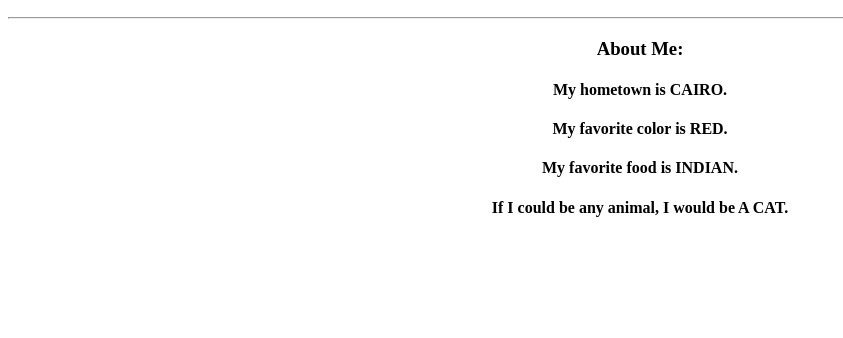
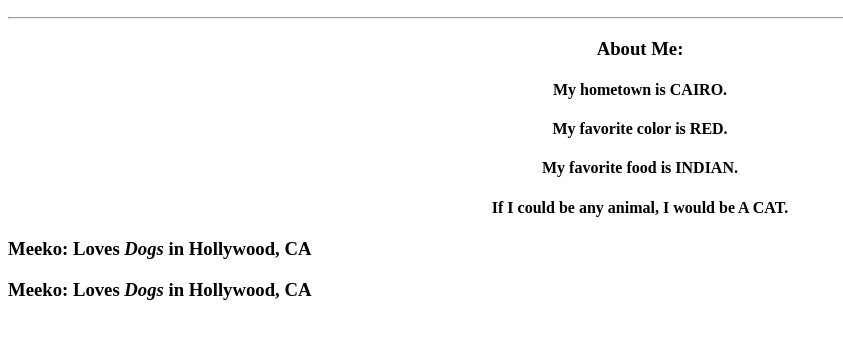
Before and after one commit to MeekoG88/my-profile, a plain HTML site: page index.html in a window 1280 px wide. Shown: the part 110-448 px from the top of the page, without its empty margins (0-843 px from the left). Drawn offline with Linux system fonts and the light colour scheme.

Commit message:
attemting to do it right in index.html

```diff
--- a/index.html
+++ b/index.html
@@ -16,5 +16,12 @@
 					<h4>My favorite food is INDIAN.</h4>
 					<h4>If I could be any animal, I would be A CAT.</h4>
 			</div>
+			<div class="my-style">
+				<h3>Meeko: Loves <em>Dogs</em> in Hollywood, CA</h3>
+			</div>
 		  </body>
 		</html>
+
+		<div class="my-style">
+			<h3>Meeko: Loves <em>Dogs</em> in Hollywood, CA</h3>
+		</div>
```
